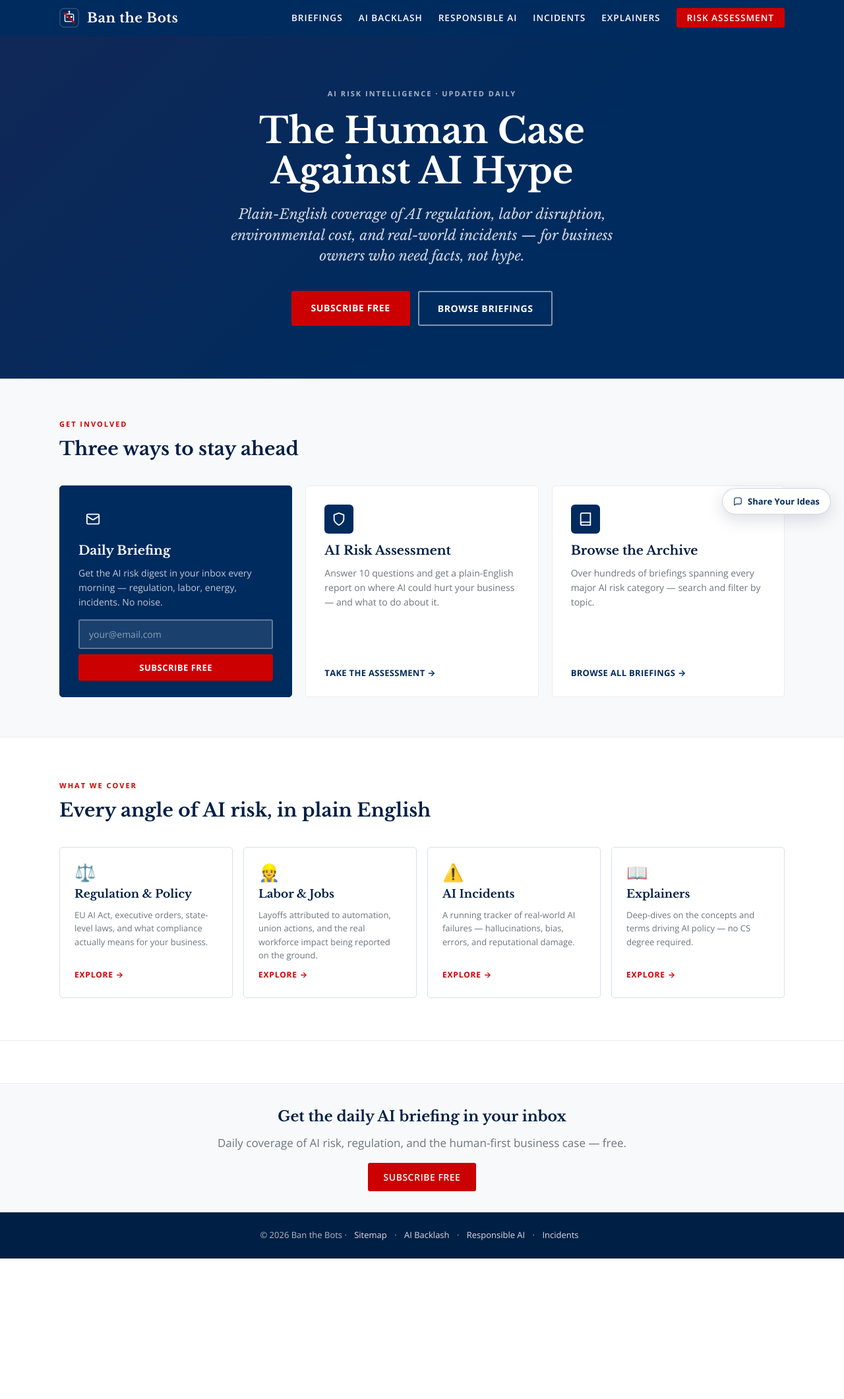
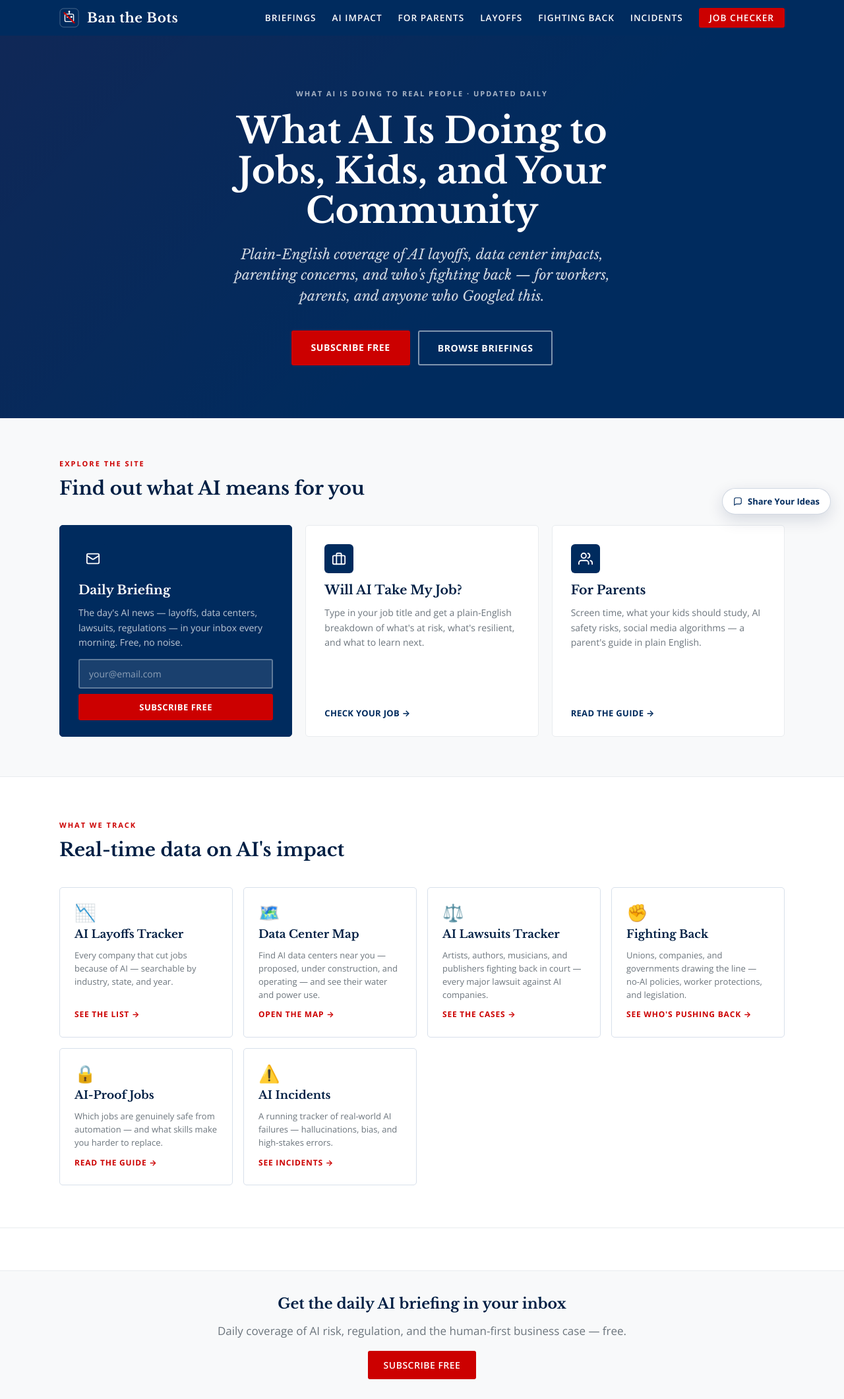
Before and after one commit to jht243/vet_tools, a Flask app: page / in a window 1280 px wide. Shown: the top 2121 px of the page at 66% size. Before the commit the page ends 1908 px from the top, so only its background shows below. Run offline with Flask 3, Linux system fonts and the light colour scheme; data that the repository does not hold is empty.

Commit message:
Pivot homepage and nav to citizen-first framing
- Update hero headline/subhead: 'What AI Is Doing to Jobs, Kids, and Your Community'
  replacing B2B-framed 'The Human Case Against AI Hype'
- Replace engagement cards: Daily Briefing + Will AI Take My Job + For Parents
  (was: Briefing + Risk Assessment + Browse Archive)
- Expand coverage tiles from 4 to 6: AI Layoffs, Data Center Map, AI Lawsuits,
  Fighting Back, AI-Proof Jobs, AI Incidents
- Update nav: Briefings | AI Impact | For Parents | Layoffs | Fighting Back |
  Incidents | Job Checker (was: Briefings | AI Backlash | Responsible AI |
  Incidents | Explainers | Risk Assessment)

Co-Authored-By: Claude Sonnet 4.6 <noreply@anthropic.com>

```diff
--- a/templates/_base.html.j2
+++ b/templates/_base.html.j2
@@ -342,11 +342,12 @@
     </button>
     <div class="nav-links" id="primary-nav">
       <a href="/briefing">Briefings</a>
-      <a href="/ai-backlash/">AI Backlash</a>
-      <a href="/responsible-ai/">Responsible AI</a>
+      <a href="/ai-backlash/">AI Impact</a>
+      <a href="/parents/">For Parents</a>
+      <a href="/ai-layoffs/">Layoffs</a>
+      <a href="/fighting-back/">Fighting Back</a>
       <a href="/ai-incidents/">Incidents</a>
-      <a href="/explainers">Explainers</a>
-      <a href="/ai-risk-assessment/" class="nav-login">Risk Assessment</a>
+      <a href="/will-ai-replace-my-job/" class="nav-login">Job Checker</a>
     </div>
   </div>
 </nav>
--- a/templates/homepage.html.j2
+++ b/templates/homepage.html.j2
@@ -384,11 +384,11 @@
 {# ── Hero ──────────────────────────────────────────────────────────────── #}
 <section class="hp-hero">
   <div class="hp-hero-inner">
-    <span class="hp-hero-eyebrow">AI Risk Intelligence · Updated Daily</span>
-    <h1>The Human Case<br>Against AI Hype</h1>
+    <span class="hp-hero-eyebrow">What AI Is Doing to Real People · Updated Daily</span>
+    <h1>What AI Is Doing to<br>Jobs, Kids, and Your Community</h1>
     <p class="hp-hero-sub">
-      Plain-English coverage of AI regulation, labor disruption, environmental cost,
-      and real-world incidents — for business owners who need facts, not hype.
+      Plain-English coverage of AI layoffs, data center impacts, parenting concerns,
+      and who's fighting back — for workers, parents, and anyone who Googled this.
     </p>
     <div class="hp-hero-actions">
       <a href="/#newsletter" class="hp-btn-primary">Subscribe Free</a>
@@ -417,8 +417,8 @@
 {# ── Engagement cards ──────────────────────────────────────────────────── #}
 <section class="hp-engage">
   <div class="hp-engage-inner">
-    <div class="hp-section-label">Get Involved</div>
-    <h2 class="hp-section-heading">Three ways to stay ahead</h2>
+    <div class="hp-section-label">Explore the Site</div>
+    <h2 class="hp-section-heading">Find out what AI means for you</h2>
     <div class="hp-engage-grid">
 
       {# Newsletter card — styled differently (navy bg) #}
@@ -427,31 +427,31 @@
           <svg width="22" height="22" viewBox="0 0 24 24" fill="none" stroke="white" stroke-width="2" stroke-linecap="round" stroke-linejoin="round"><rect x="2" y="4" width="20" height="16" rx="2"/><path d="m22 7-8.97 5.7a1.94 1.94 0 0 1-2.06 0L2 7"/></svg>
         </div>
         <h3>Daily Briefing</h3>
-        <p>Get the AI risk digest in your inbox every morning — regulation, labor, energy, incidents. No noise.</p>
+        <p>The day's AI news — layoffs, data centers, lawsuits, regulations — in your inbox every morning. Free, no noise.</p>
         <form class="hp-nl-form" id="hp-nl-form" action="/api/subscribe" method="POST">
           <input type="email" name="email" id="hp-nl-email" placeholder="your@email.com" required autocomplete="email">
           <button type="submit" class="hp-nl-submit">Subscribe Free</button>
         </form>
       </div>
 
-      {# Risk assessment #}
+      {# Will AI take my job #}
       <div class="hp-engage-card">
         <div class="hp-engage-icon">
-          <svg width="22" height="22" viewBox="0 0 24 24" fill="none" stroke="white" stroke-width="2" stroke-linecap="round" stroke-linejoin="round"><path d="M12 22s8-4 8-10V5l-8-3-8 3v7c0 6 8 10 8 10z"/></svg>
+          <svg width="22" height="22" viewBox="0 0 24 24" fill="none" stroke="white" stroke-width="2" stroke-linecap="round" stroke-linejoin="round"><rect x="2" y="7" width="20" height="14" rx="2"/><path d="M16 21V5a2 2 0 0 0-2-2h-4a2 2 0 0 0-2 2v16"/></svg>
         </div>
-        <h3>AI Risk Assessment</h3>
-        <p>Answer 10 questions and get a plain-English report on where AI could hurt your business — and what to do about it.</p>
-        <a class="hp-engage-link" href="/ai-risk-assessment/">Take the assessment</a>
+        <h3>Will AI Take My Job?</h3>
+        <p>Type in your job title and get a plain-English breakdown of what's at risk, what's resilient, and what to learn next.</p>
+        <a class="hp-engage-link" href="/will-ai-replace-my-job/">Check your job</a>
       </div>
 
-      {# Browse by topic #}
+      {# For Parents #}
       <div class="hp-engage-card">
         <div class="hp-engage-icon">
-          <svg width="22" height="22" viewBox="0 0 24 24" fill="none" stroke="white" stroke-width="2" stroke-linecap="round" stroke-linejoin="round"><path d="M4 19.5A2.5 2.5 0 0 1 6.5 17H20"/><path d="M6.5 2H20v20H6.5A2.5 2.5 0 0 1 4 19.5v-15A2.5 2.5 0 0 1 6.5 2z"/></svg>
+          <svg width="22" height="22" viewBox="0 0 24 24" fill="none" stroke="white" stroke-width="2" stroke-linecap="round" stroke-linejoin="round"><path d="M17 21v-2a4 4 0 0 0-4-4H5a4 4 0 0 0-4 4v2"/><circle cx="9" cy="7" r="4"/><path d="M23 21v-2a4 4 0 0 0-3-3.87"/><path d="M16 3.13a4 4 0 0 1 0 7.75"/></svg>
         </div>
-        <h3>Browse the Archive</h3>
-        <p>Over {{ briefing_count or 'hundreds of' }} briefings spanning every major AI risk category — search and filter by topic.</p>
-        <a class="hp-engage-link" href="/briefing">Browse all briefings</a>
+        <h3>For Parents</h3>
+        <p>Screen time, what your kids should study, AI safety risks, social media algorithms — a parent's guide in plain English.</p>
+        <a class="hp-engage-link" href="/parents/">Read the guide</a>
       </div>
 
     </div>
@@ -461,36 +461,50 @@
 {# ── Coverage areas ────────────────────────────────────────────────────── #}
 <section class="hp-coverage">
   <div class="hp-coverage-inner">
-    <div class="hp-section-label">What We Cover</div>
-    <h2 class="hp-section-heading">Every angle of AI risk, in plain English</h2>
+    <div class="hp-section-label">What We Track</div>
+    <h2 class="hp-section-heading">Real-time data on AI's impact</h2>
     <div class="hp-coverage-grid">
 
-      <a class="hp-coverage-tile" href="/responsible-ai/">
-        <div class="hp-cov-icon">⚖️</div>
-        <h3 class="hp-cov-title">Regulation &amp; Policy</h3>
-        <p class="hp-cov-desc">EU AI Act, executive orders, state-level laws, and what compliance actually means for your business.</p>
-        <span class="hp-cov-cta">Explore →</span>
+      <a class="hp-coverage-tile" href="/ai-layoffs/">
+        <div class="hp-cov-icon">📉</div>
+        <h3 class="hp-cov-title">AI Layoffs Tracker</h3>
+        <p class="hp-cov-desc">Every company that cut jobs because of AI — searchable by industry, state, and year.</p>
+        <span class="hp-cov-cta">See the list →</span>
       </a>
 
-      <a class="hp-coverage-tile" href="/ai-backlash/">
-        <div class="hp-cov-icon">👷</div>
-        <h3 class="hp-cov-title">Labor &amp; Jobs</h3>
-        <p class="hp-cov-desc">Layoffs attributed to automation, union actions, and the real workforce impact being reported on the ground.</p>
-        <span class="hp-cov-cta">Explore →</span>
+      <a class="hp-coverage-tile" href="/data-center-map/">
+        <div class="hp-cov-icon">🗺️</div>
+        <h3 class="hp-cov-title">Data Center Map</h3>
+        <p class="hp-cov-desc">Find AI data centers near you — proposed, under construction, and operating — and see their water and power use.</p>
+        <span class="hp-cov-cta">Open the map →</span>
+      </a>
+
+      <a class="hp-coverage-tile" href="/ai-lawsuits/">
+        <div class="hp-cov-icon">⚖️</div>
+        <h3 class="hp-cov-title">AI Lawsuits Tracker</h3>
+        <p class="hp-cov-desc">Artists, authors, musicians, and publishers fighting back in court — every major lawsuit against AI companies.</p>
+        <span class="hp-cov-cta">See the cases →</span>
+      </a>
+
+      <a class="hp-coverage-tile" href="/fighting-back/">
+        <div class="hp-cov-icon">✊</div>
+        <h3 class="hp-cov-title">Fighting Back</h3>
+        <p class="hp-cov-desc">Unions, companies, and governments drawing the line — no-AI policies, worker protections, and legislation.</p>
+        <span class="hp-cov-cta">See who's pushing back →</span>
+      </a>
+
+      <a class="hp-coverage-tile" href="/ai-proof-jobs/">
+        <div class="hp-cov-icon">🔒</div>
+        <h3 class="hp-cov-title">AI-Proof Jobs</h3>
+        <p class="hp-cov-desc">Which jobs are genuinely safe from automation — and what skills make you harder to replace.</p>
+        <span class="hp-cov-cta">Read the guide →</span>
       </a>
 
       <a class="hp-coverage-tile" href="/ai-incidents/">
         <div class="hp-cov-icon">⚠️</div>
         <h3 class="hp-cov-title">AI Incidents</h3>
-        <p class="hp-cov-desc">A running tracker of real-world AI failures — hallucinations, bias, errors, and reputational damage.</p>
-        <span class="hp-cov-cta">Explore →</span>
-      </a>
-
-      <a class="hp-coverage-tile" href="/explainers">
-        <div class="hp-cov-icon">📖</div>
-        <h3 class="hp-cov-title">Explainers</h3>
-        <p class="hp-cov-desc">Deep-dives on the concepts and terms driving AI policy — no CS degree required.</p>
-        <span class="hp-cov-cta">Explore →</span>
+        <p class="hp-cov-desc">A running tracker of real-world AI failures — hallucinations, bias, and high-stakes errors.</p>
+        <span class="hp-cov-cta">See incidents →</span>
       </a>
 
     </div>
```
